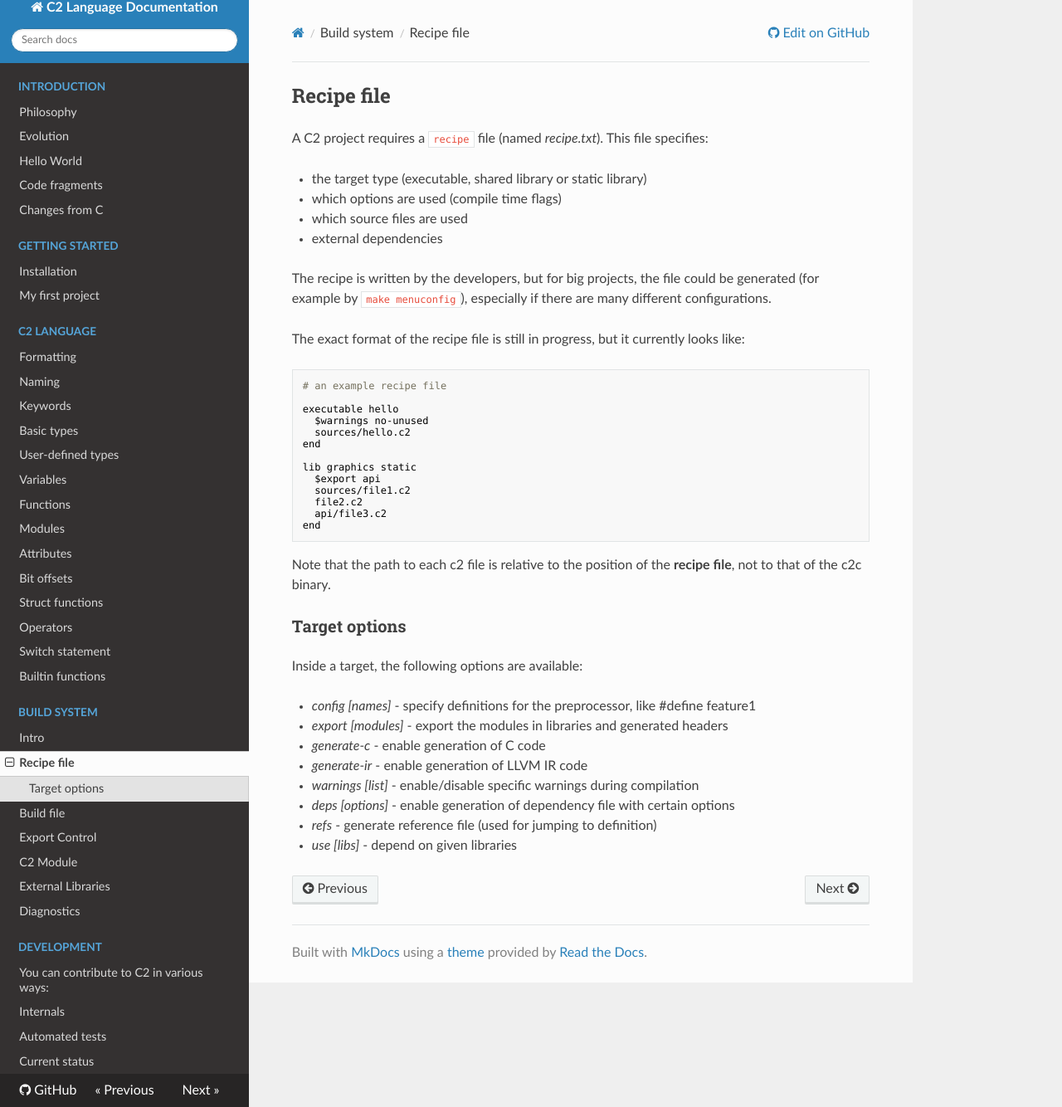
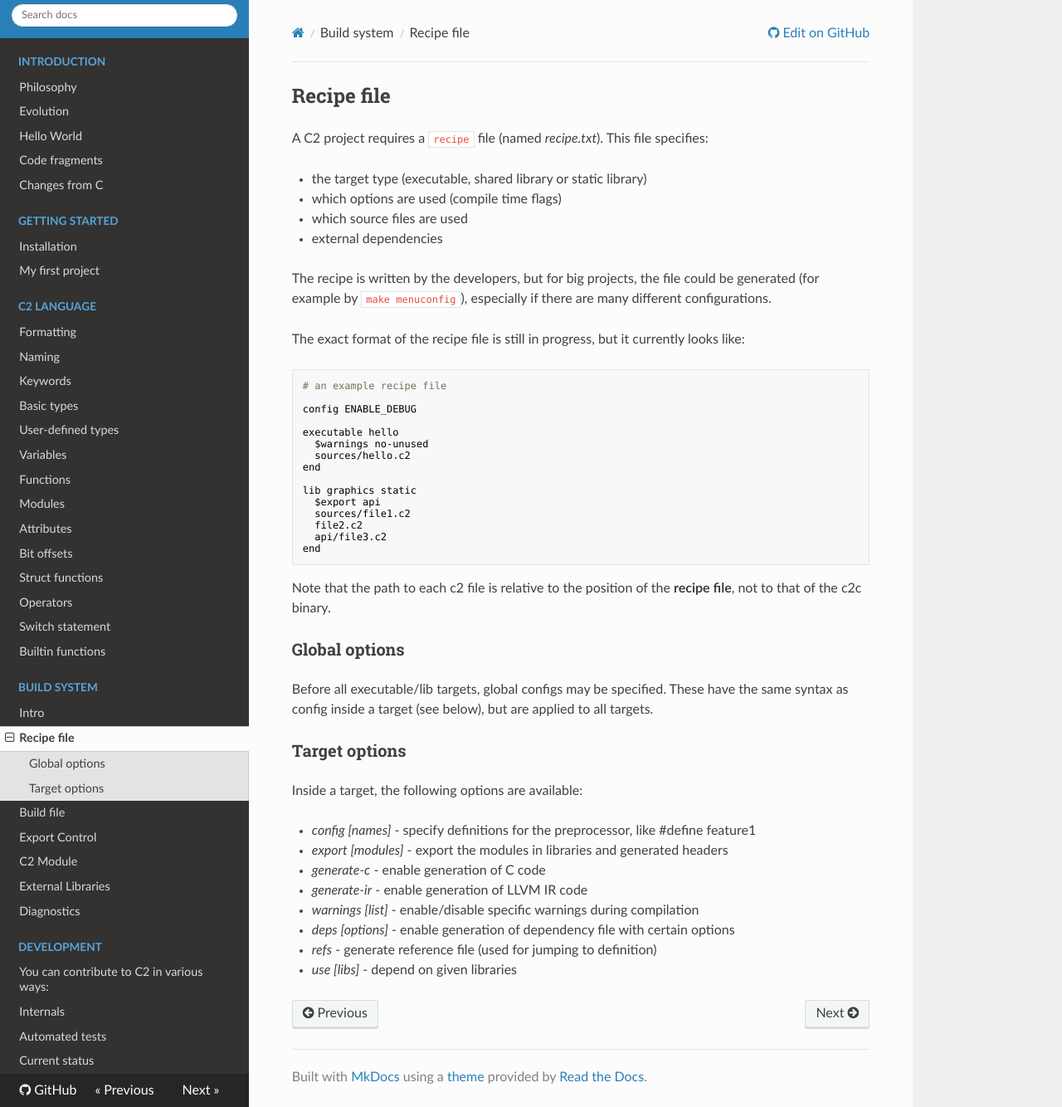
Before and after one commit to c2lang/documentation, an MkDocs documentation site: the page built from documentation/docs/build_system/recipe_file.md, in a window 1280 px wide and 1334 px high. Shown: the whole window at 83% size. Built offline with MkDocs 1.6.1, drawn with Linux system fonts in a browser that asks for light colours; nearby versions of some CDN libraries; old or Windows-style settings are respelled for this version of MkDocs.

Commit message:
recipe: added global config description

````diff
--- a/documentation/docs/build_system/recipe_file.md
+++ b/documentation/docs/build_system/recipe_file.md
@@ -16,6 +16,8 @@
 ```ini
 # an example recipe file
 
+config ENABLE_DEBUG
+
 executable hello
   $warnings no-unused
   sources/hello.c2
@@ -31,6 +33,13 @@
 Note that the path to each c2 file is relative to the position of the __recipe file__, not
 to that of the c2c binary.
 
+### Global options
+
+Before all executable/lib targets, global configs may be specified. These have
+the same syntax as config inside a target (see below), but are applied to all
+targets.
+
+
 ### Target options
 
 Inside a target, the following options are available:
````
